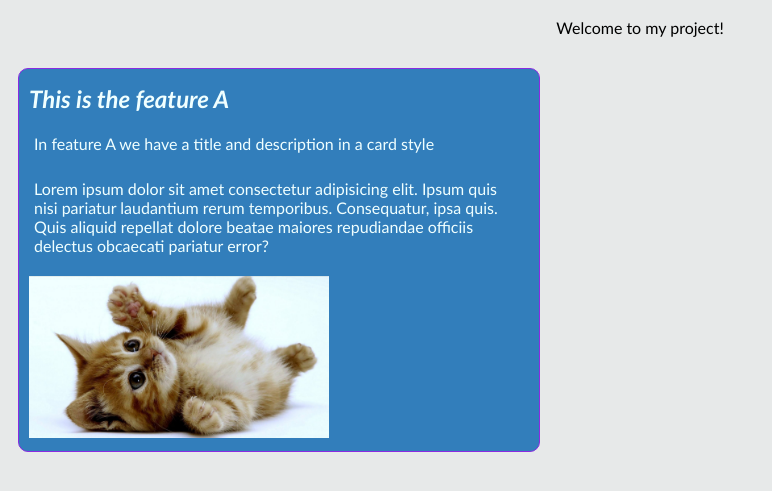
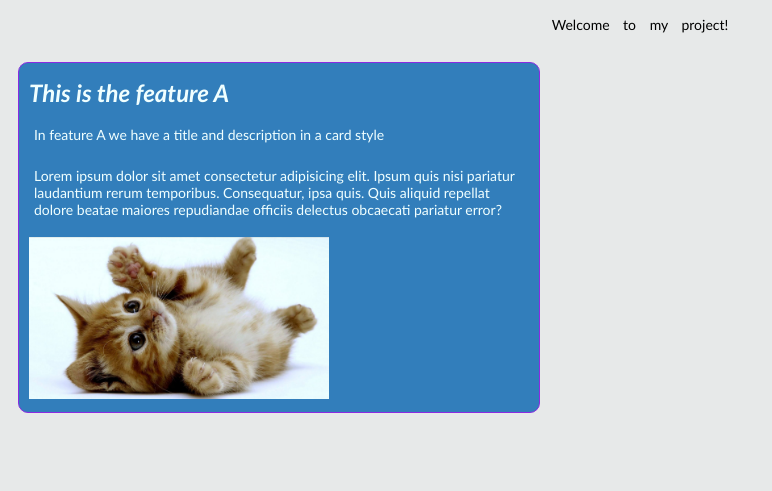
Before and after one commit to beckycode/git-practice, a plain HTML site: page index.html in a window 1280 px wide. Shown: the part 57-548 px from the top of the page, without its empty margins (0-772 px from the left). Drawn offline with Linux system fonts and the light colour scheme.

Commit message:
add main and flex
style cards and text

```diff
--- a/index.html
+++ b/index.html
@@ -9,19 +9,21 @@
   <body>
     <section class="header">
       <h1>Hello world!</h1>
-      <p>Welcome to my project!</p>
+      <p class="welcome">Welcome to my project!</p>
     </section>
 
-    <section class="feature-a">
+    <main>
+      <section class="card feature-a">
         <h2>This is the feature A</h2>
         <p>In feature A we have a title and description in a card style</p>
         <p>
-        Lorem ipsum dolor sit amet consectetur adipisicing elit. Ipsum quis nisi
-        pariatur laudantium rerum temporibus. Consequatur, ipsa quis. Quis
-        aliquid repellat dolore beatae maiores repudiandae officiis delectus
-        obcaecati pariatur error?
+          Lorem ipsum dolor sit amet consectetur adipisicing elit. Ipsum quis
+          nisi pariatur laudantium rerum temporibus. Consequatur, ipsa quis.
+          Quis aliquid repellat dolore beatae maiores repudiandae officiis
+          delectus obcaecati pariatur error?
         </p>
         <img src="/img/cat.png" alt="a cute cat" />
       </section>
+    </main>
   </body>
 </html>
--- a/style.css
+++ b/style.css
@@ -17,6 +17,11 @@ h2{
 
 p {
   padding: 5px;
+  font-size: 14px;
+}
+
+main {
+  display: flex;
 }
 .header{
   display: flex;
@@ -26,15 +31,21 @@ p {
   text-align: center;
 }
 
-.feature-a {
-  border: 1px solid blueviolet;
+.welcome {
+  word-spacing: 10px;
+}
+
+.card {
   width: fit-content;
   padding: 10px;
-  border-radius: 10px;
-  color: azure;
-  background-color: rgb(50, 126, 187);
   margin: 10px;
   width: 500px;
+  color: azure;
+}
+.feature-a {
+  background-color: rgb(50, 126, 187);
+  border: 1px solid blueviolet;
+  border-radius: 10px;
 }
 
 .feature-a img {
```
Lines whose indentation alone changed are shown as unchanged.
